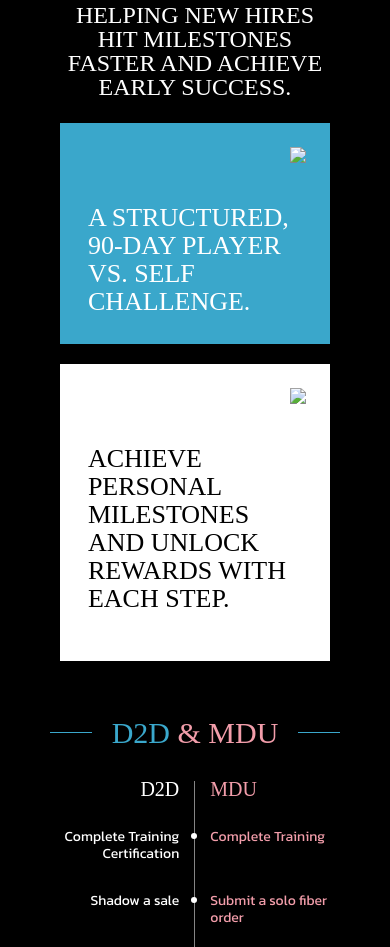
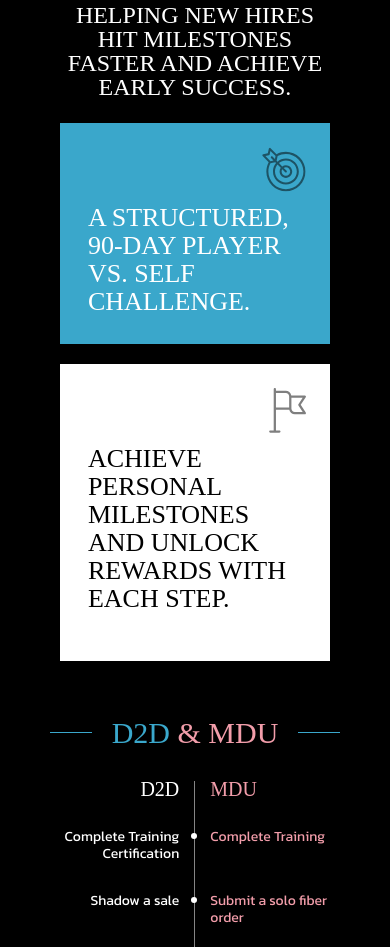
Before and after one commit to karthikm-14/c, a website: page the-forge.html in a window 390 px wide. Shown: the part 891-1838 px from the top of the page. Drawn offline with Linux system fonts and the light colour scheme; the site is published under a folder, as on GitHub Pages, so addresses that start at the root find nothing; a web font is replaced by a local one.

Commit message:
PAGE 7 responsive

```diff
--- a/the-forge.html
+++ b/the-forge.html
@@ -79,13 +79,13 @@
         <div class="row mx-common d-flex new-hires-block m-5 mt-lg-5 mt-4 mb-lg-5 mb-4">
             <div class="col-lg-6 col-12">
                 <div class="new-hires-structured p-3">
-                    <div class="new-hire-logo p-2 pb-0"><img src="/images/the-forge/structured-arrow.svg" /></div>
+                    <div class="new-hire-logo p-2 pb-0"><img src="./images/the-forge/structured-arrow.svg" /></div>
                     <p>A structured, 90-day player vs. self challenge.</p>
                 </div>
             </div>
             <div class="col-lg-6 col-12">
                 <div class="new-hires-personal p-3">
-                    <div class="new-hire-logo p-2 pb-0"><img src="/images/the-forge/achieve.svg" /></div>
+                    <div class="new-hire-logo p-2 pb-0"><img src="./images/the-forge/achieve.svg" /></div>
                     <p>Achieve personal milestones and unlock rewards with each step.</p>
                 </div>
             </div>
```
